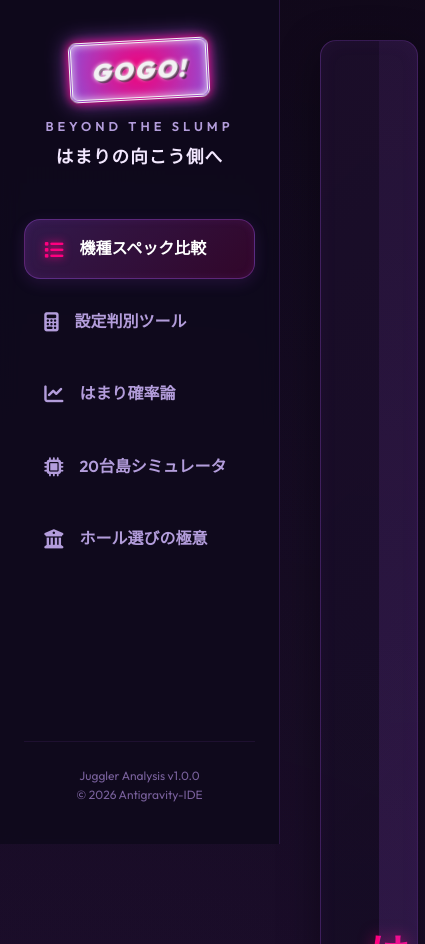
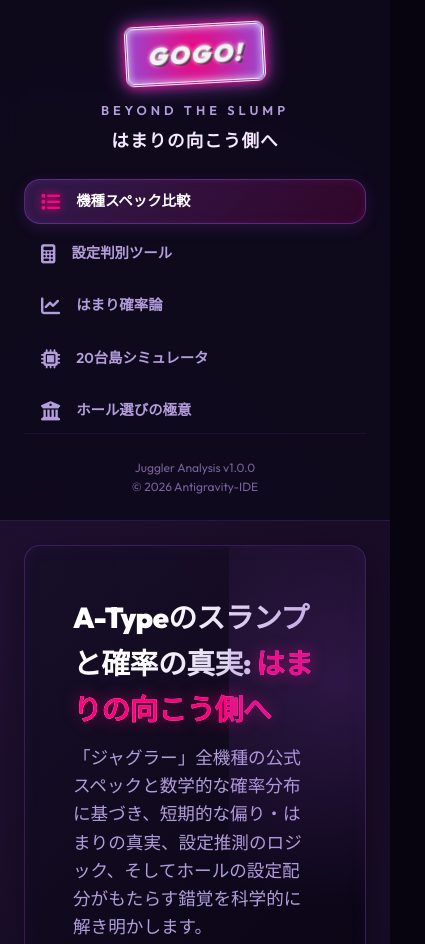
Before and after one commit to s8933935-ops/juggler-analysis-app, a plain HTML site: page index.html in a window 390 px wide. Shown: the top 944 px of the page, 425 px wide, since content can reach past the window. Drawn offline with Linux system fonts and the light colour scheme.

Commit message:
Fix mobile responsiveness, combined probability rounding, and slump calculation boundary case

```diff
--- a/app.js
+++ b/app.js
@@ -98,7 +98,7 @@ document.addEventListener("DOMContentLoaded", () => {
         <div class="spec-card-specs">
           <div class="spec-row-item">
             <span class="spec-row-label">合成確率 (S1〜S6)</span>
-            <span class="spec-row-value">1/${Math.round(1/(1/s1.bigProb + 1/s1.regProb))} 〜 1/${Math.round(1/(1/s6.bigProb + 1/s6.regProb))}</span>
+            <span class="spec-row-value">1/${(1/(1/s1.bigProb + 1/s1.regProb)).toFixed(1)} 〜 1/${(1/(1/s6.bigProb + 1/s6.regProb)).toFixed(1)}</span>
           </div>
           <div class="spec-row-item">
             <span class="spec-row-label">機械割 (S1〜S6)</span>
@@ -155,7 +155,7 @@ document.addEventListener("DOMContentLoaded", () => {
     probabilityBars.innerHTML = "";
 
     for (let s = 1; s <= 6; s++) {
-      const val = probabilities ? probabilities[s - 1] : 16.66; // default 1/6 flat
+      const val = probabilities ? probabilities[s - 1] : (100 / 6); // default 1/6 flat
       const isHigh = s >= 4;
 
       const barContainer = document.createElement("div");
--- a/calculator.js
+++ b/calculator.js
@@ -70,7 +70,7 @@ window.calculateSlumpData = function(jackpotProb, slumpG) {
   const trials = 8000;
   // Expected number of slump occurrences (arrivals of slump of size slumpG)
   // The probability of starting a slump at any spin is P_jackpot * (1-P_jackpot)^slumpG
-  const lambda = (trials - slumpG) * jackpotProb * Math.pow(pMiss, slumpG);
+  const lambda = Math.max(0, trials - slumpG) * jackpotProb * Math.pow(pMiss, slumpG);
   const pSlumpInDay = 1 - Math.exp(-lambda);
 
   return {
--- a/style.css
+++ b/style.css
@@ -1017,3 +1017,65 @@ body {
   align-items: center;
   gap: 0.5rem;
 }
+
+/* Responsive Design for Mobile/Tablet */
+@media (max-width: 900px) {
+  .app-container {
+    flex-direction: column;
+  }
+
+  .sidebar {
+    position: static;
+    width: 100%;
+    height: auto;
+    padding: 1.5rem;
+    border-right: none;
+    border-bottom: 1px solid var(--bg-card-border);
+  }
+
+  .logo-container {
+    margin-bottom: 1.5rem;
+  }
+
+  .nav-menu {
+    flex-direction: row;
+    flex-wrap: wrap;
+    justify-content: center;
+    gap: 0.5rem;
+  }
+
+  .nav-item {
+    width: auto;
+  }
+
+  .nav-link {
+    padding: 0.6rem 1rem;
+    font-size: 0.9rem;
+  }
+
+  .main-content {
+    margin-left: 0;
+    width: 100%;
+    padding: 1.5rem;
+  }
+}
+
+@media (max-width: 600px) {
+  .hero-title {
+    font-size: 1.8rem;
+  }
+  .card {
+    padding: 1.2rem;
+  }
+  .nav-menu {
+    flex-direction: column;
+    align-items: stretch;
+  }
+  .nav-item {
+    width: 100%;
+  }
+  .sim-controls {
+    flex-direction: column;
+    align-items: stretch;
+  }
+}
```
